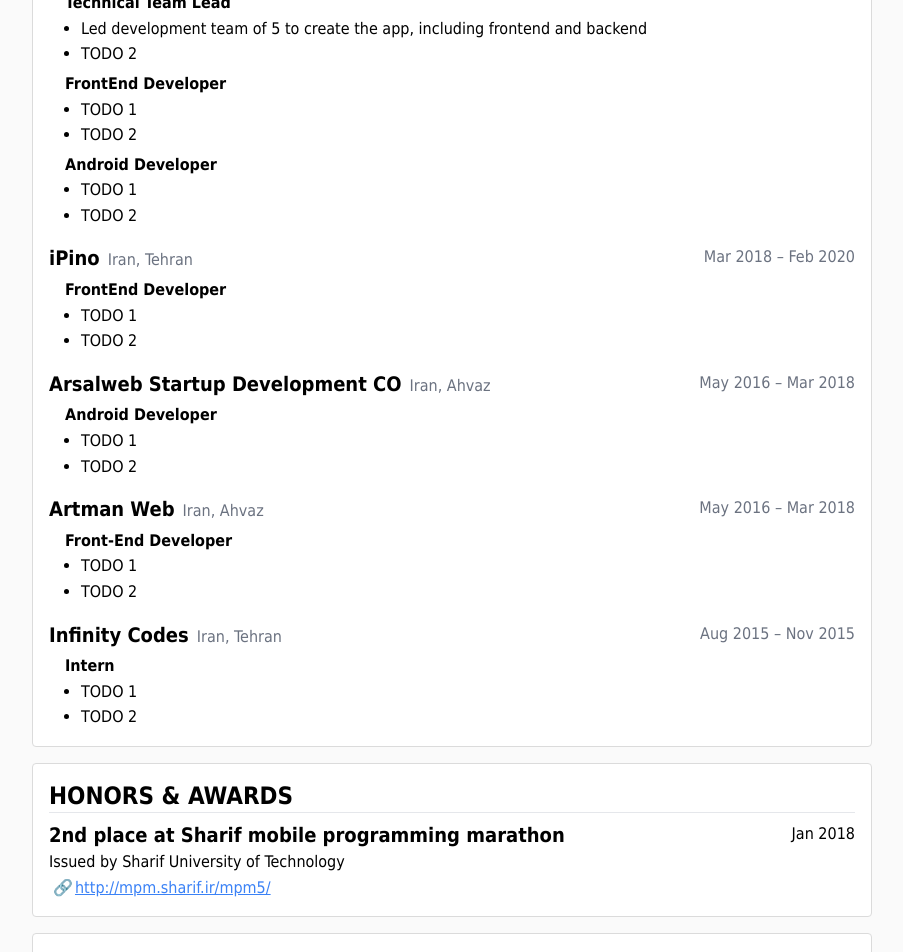
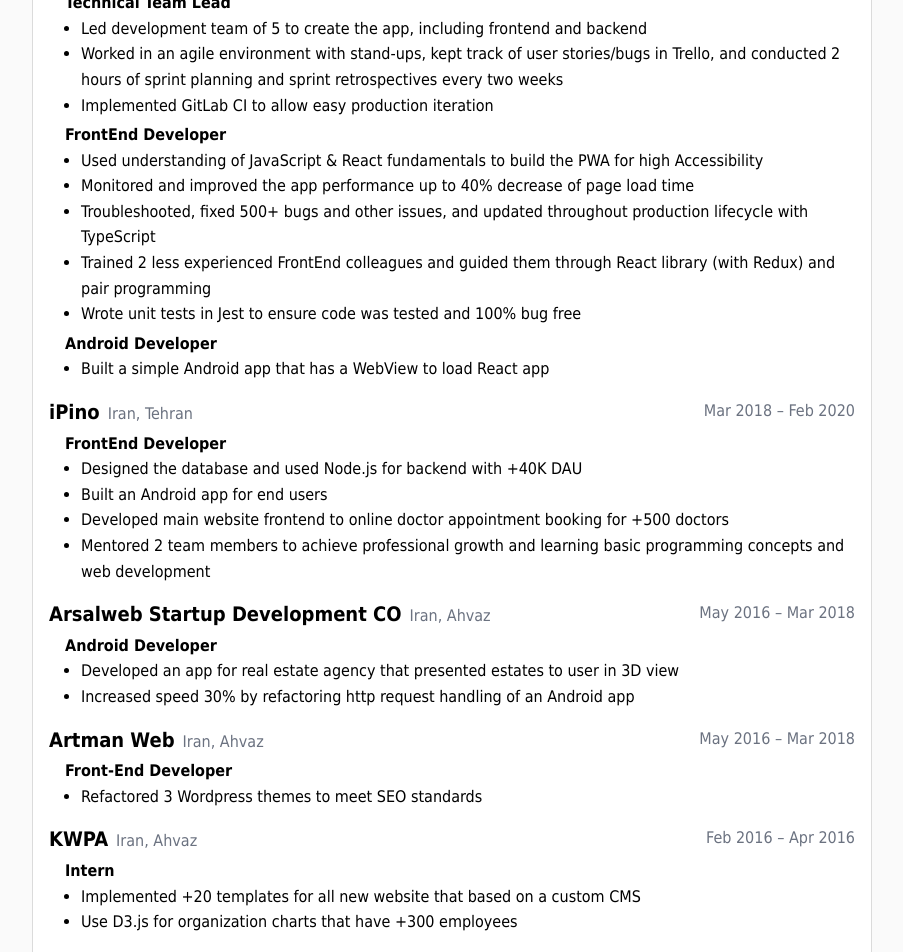
Before and after one commit to danialnoaein/badanialsite, a Next.js app: page /resume in a window 1280 px wide. Shown: the part 620-1572 px from the top of the page, without its empty margins (188-1091 px from the left). Built offline with nearby package versions, Linux system fonts and the light colour scheme.

Commit message:
docs: :zap: update resume

```diff
--- a/pages/resume.js
+++ b/pages/resume.js
@@ -72,8 +72,8 @@
             SUMMARY
           </div>
           <div>
-            Software developer with 8+ years of experience in developing Android
-            and FrontEnd web applications. Experienced in building PWA with high
+            Software developer with 7+ years of experience in building FrontEnd
+            web and Android applications. Experienced in building PWA with high
             compatibility with old and modern browsers. Seeking to leverage my
             technical and creative abilities to solve problems and turn them
             into practical software. My experience includes leading teams of
@@ -104,17 +104,45 @@
                       Led development team of 5 to create the app, including
                       frontend and backend
                     </li>
-                    <li>TODO 2</li>
+                    <li>
+                      Worked in an agile environment with stand-ups, kept track
+                      of user stories/bugs in Trello, and conducted 2 hours of
+                      sprint planning and sprint retrospectives every two weeks
+                    </li>
+                    <li>
+                      Implemented GitLab CI to allow easy production iteration
+                    </li>
                   </ul>
                   <div className='font-bold mt-1'>FrontEnd Developer</div>
                   <ul className='list-disc ml-4'>
-                    <li>TODO 1</li>
-                    <li>TODO 2</li>
+                    <li>
+                      Used understanding of JavaScript & React fundamentals to
+                      build the PWA for high Accessibility
+                    </li>
+                    <li>
+                      Monitored and improved the app performance up to 40%
+                      decrease of page load time
+                    </li>
+                    <li>
+                      Troubleshooted, fixed 500+ bugs and other issues, and
+                      updated throughout production lifecycle with TypeScript
+                    </li>
+                    <li>
+                      Trained 2 less experienced FrontEnd colleagues and guided
+                      them through React library (with Redux) and pair
+                      programming
+                    </li>
+                    <li>
+                      Wrote unit tests in Jest to ensure code was tested and
+                      100% bug free
+                    </li>
                   </ul>
                   <div className='font-bold mt-1'>Android Developer</div>
                   <ul className='list-disc ml-4'>
-                    <li>TODO 1</li>
-                    <li>TODO 2</li>
+                    <li>
+                      Built a simple Android app that has a WebView to load
+                      React app
+                    </li>
                   </ul>
                 </div>
               </li>
@@ -129,8 +157,19 @@
                 <div className='ml-4'>
                   <div className='font-bold mt-1'>FrontEnd Developer</div>
                   <ul className='list-disc ml-4'>
-                    <li>TODO 1</li>
-                    <li>TODO 2</li>
+                    <li>
+                      Designed the database and used Node.js for backend with
+                      +40K DAU
+                    </li>
+                    <li>Built an Android app for end users</li>
+                    <li>
+                      Developed main website frontend to online doctor
+                      appointment booking for +500 doctors
+                    </li>
+                    <li>
+                      Mentored 2 team members to achieve professional growth and
+                      learning basic programming concepts and web development
+                    </li>
                   </ul>
                 </div>
               </li>
@@ -147,8 +186,14 @@
                 <div className='ml-4'>
                   <div className='font-bold mt-1'>Android Developer</div>
                   <ul className='list-disc ml-4'>
-                    <li>TODO 1</li>
-                    <li>TODO 2</li>
+                    <li>
+                      Developed an app for real estate agency that presented
+                      estates to user in 3D view
+                    </li>
+                    <li>
+                      Increased speed 30% by refactoring http request handling
+                      of an Android app
+                    </li>
                   </ul>
                 </div>
               </li>
@@ -163,8 +208,28 @@
                 <div className='ml-4'>
                   <div className='font-bold mt-1'>Front-End Developer</div>
                   <ul className='list-disc ml-4'>
-                    <li>TODO 1</li>
-                    <li>TODO 2</li>
+                    <li>Refactored 3 Wordpress themes to meet SEO standards</li>
+                  </ul>
+                </div>
+              </li>
+              <li className='mt-4'>
+                <div className='flex'>
+                  <div className='flex-1'>
+                    <span className='font-bold text-xl mr-2'>KWPA</span>
+                    <span className='text-gray-500'>Iran, Ahvaz</span>
+                  </div>
+                  <div className='text-gray-500'>Feb 2016 – Apr 2016</div>
+                </div>
+                <div className='ml-4'>
+                  <div className='font-bold mt-1'>Intern</div>
+                  <ul className='list-disc ml-4'>
+                    <li>
+                      Implemented +20 templates for all new website that based
+                      on a custom CMS
+                    </li>
+                    <li>
+                      Use D3.js for organization charts that have +300 employees
+                    </li>
                   </ul>
                 </div>
               </li>
@@ -181,8 +246,10 @@
                 <div className='ml-4'>
                   <div className='font-bold mt-1'>Intern</div>
                   <ul className='list-disc ml-4'>
-                    <li>TODO 1</li>
-                    <li>TODO 2</li>
+                    <li>
+                      Convert PSD format UIs to HTML and CSS templates for
+                      building Wordpress themes
+                    </li>
                   </ul>
                 </div>
               </li>
```
Also changed, not shown: 2 other files (tests, documents, lock files or other folders).
